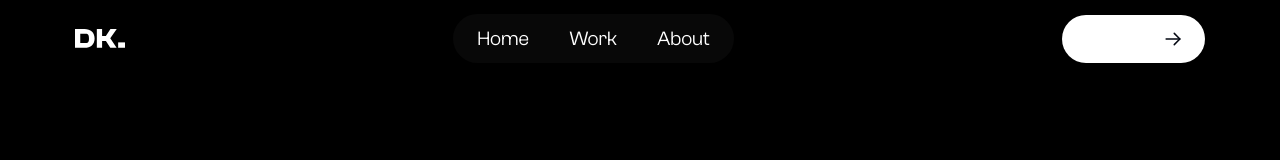
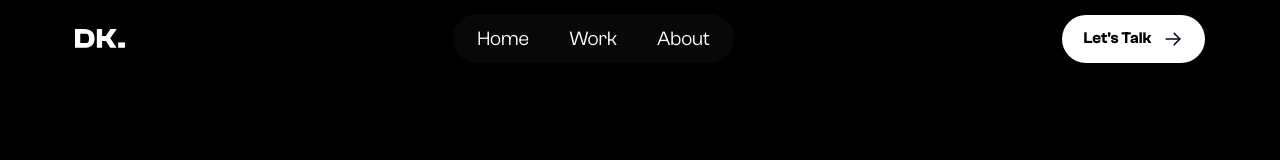
Before and after one commit to devknowledgebase/DK.-Portfolio, a React (Vite) app: page / in a window 1280 px wide. Shown: the top 160 px of the page. Built offline with nearby package versions, Linux system fonts and the light colour scheme.

Commit message:
nav bar visit us btn text color fix

```diff
--- a/src/Hero.css
+++ b/src/Hero.css
@@ -128,7 +128,7 @@ body {
     gap:12px;
     cursor: pointer;
     text-decoration: none;
-    color: inherit;
+    color: var(--neutral-black);
 }
 .btn > div {
     font-size: 16px;
```
